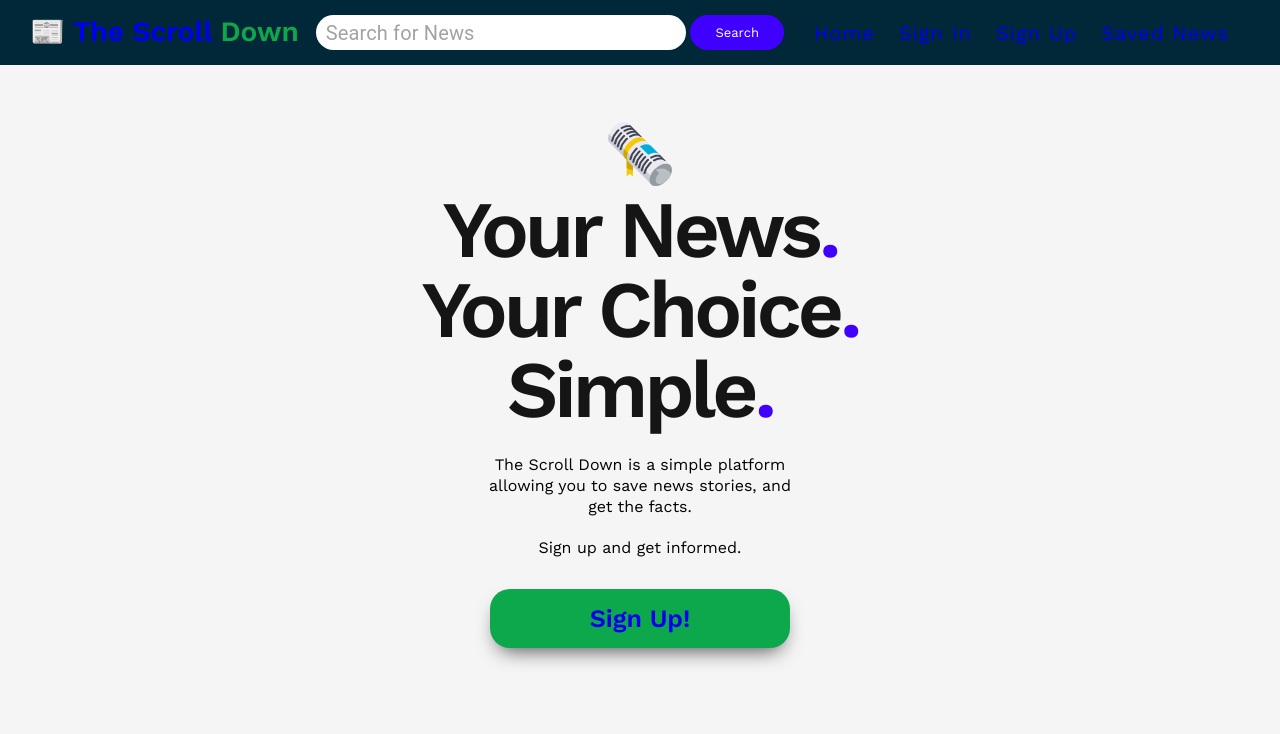
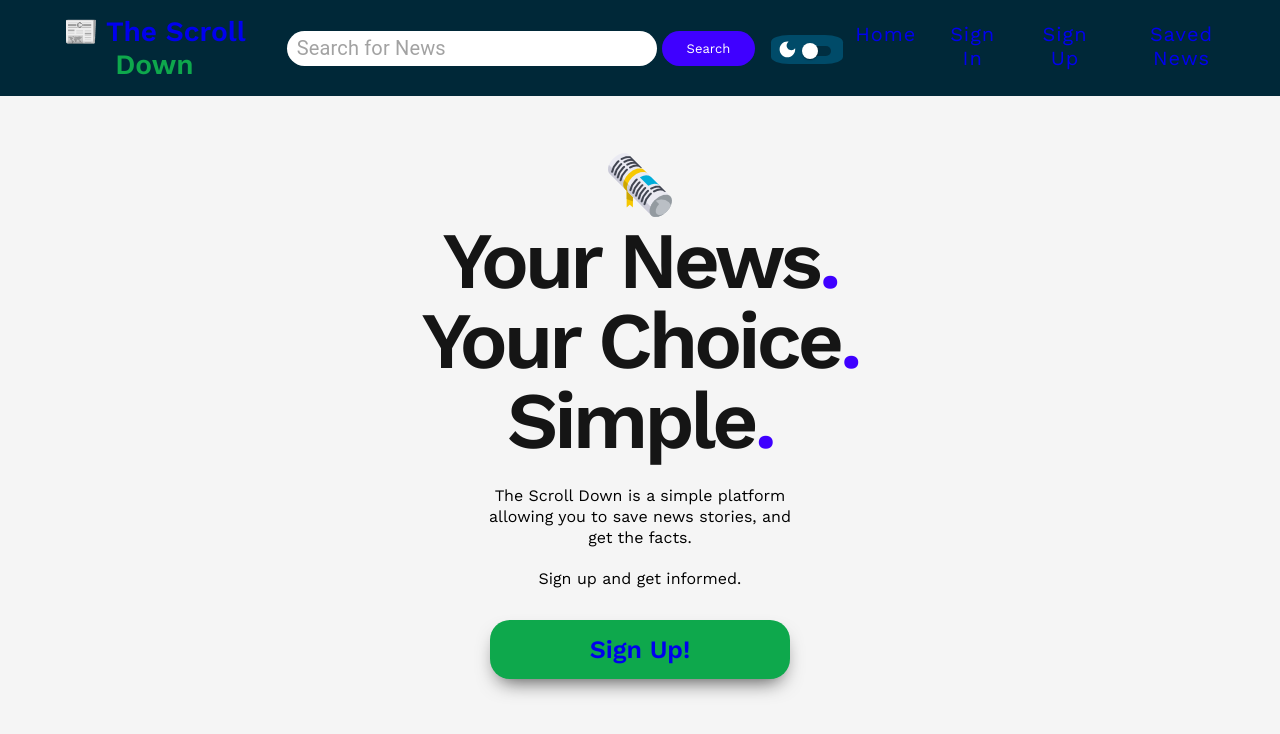
Before and after one commit to willdarkins/the_scroll_down, a React (Create React App) app: page / in a window 1280 px wide. Shown: the top 734 px of the page. Built offline with nearby package versions, Linux system fonts and the light colour scheme.

Commit message:
added switch and darkmode icon... about to set up the styles to coorelate

```diff
--- a/src/components/Navbar.js
+++ b/src/components/Navbar.js
@@ -1,5 +1,7 @@
 import React, { useState, useEffect, useContext } from 'react';
 import styled from 'styled-components'
+import DarkModeIcon from '@mui/icons-material/DarkMode';
+import Switch from '@mui/material/Switch';
 import { NavLink, useHistory } from 'react-router-dom'
 import InputBase from '@mui/material/InputBase';
 import { newsStoreContext } from '../utils/store'
@@ -88,11 +90,11 @@ function Navbar() {
     //     }
     //   };
 
-        const history = useHistory();
+    const history = useHistory();
 
-        const handleOnSubmit = () => {
-            setNewsInput(searchedNews)
-            history.push(`/searchnews`);
+    const handleOnSubmit = () => {
+        setNewsInput(searchedNews)
+        history.push(`/searchnews`);
 
     };
     return (
@@ -100,18 +102,24 @@ function Navbar() {
             <div className='nav'>
                 <div className='icon'> <NavLink exact to='/' activeClassName='active-class'>📰 The Scroll <span className='down'>Down</span></NavLink></div>
                 <div className='search_box'>
-                    {/* <input type={"serach"} placeholder='Search for News' /> */}
                     <InputBase
                         sx={{ ml: 1, flex: 1 }}
                         placeholder="Search for News"
-                        inputProps={{ 'aria-label': 'search google maps' }}
+                        inputProps={{ 'aria-label': 'search for news' }}
                         onChange={(e) => setSearchedNews(e.target.value)}
                     />
                     <button onClick={handleOnSubmit}>Search</button>
-                </div>
-                <div className='light-dark-mode'>
-                    <div className='left-content'></div>
-                    <div className='right-content'></div>
+
+                    <div className='light-dark-mode'>
+                        <div className='left-content'>
+                            <DarkModeIcon />
+                        </div>
+                        <div className='right-content'>
+                            <Switch
+                                size='small'
+                            />
+                        </div>
+                    </div>
                 </div>
                 <ol>
                     <li><NavLink exact to='/' activeClassName='current'>Home</NavLink></li>
@@ -163,13 +171,12 @@ const NavBarStyles = styled.div`
     }
     .nav ol{
         display: flex;
-        margin: auto 0;
     }
     .nav ol li{
         margin: 0 2px;
         font-size: 20px;
         letter-spacing: 1px;
-        padding: 5px 10px;
+        padding: 7px 10px;
         color: white;
         cursor: pointer;
     }
@@ -194,6 +201,24 @@ const NavBarStyles = styled.div`
         width: 350px;
         border-radius: 20px;
     }
+    .light-dark-mode{
+        margin-left: 1rem;
+        margin-top: .3rem;
+        background: #004b69;
+        border-radius: 25%;
+        width: 4.5rem;
+        height: 1.8rem;
+        /* z-index: 15; */
+        display: flex;
+        align-items: center;
+        justify-content: center;
+        svg{
+            display: flex;
+            align-items: center;
+            font-size: 1.3rem;
+            color: white;
+        }
+    }
 
 `
 export default Navbar
```
